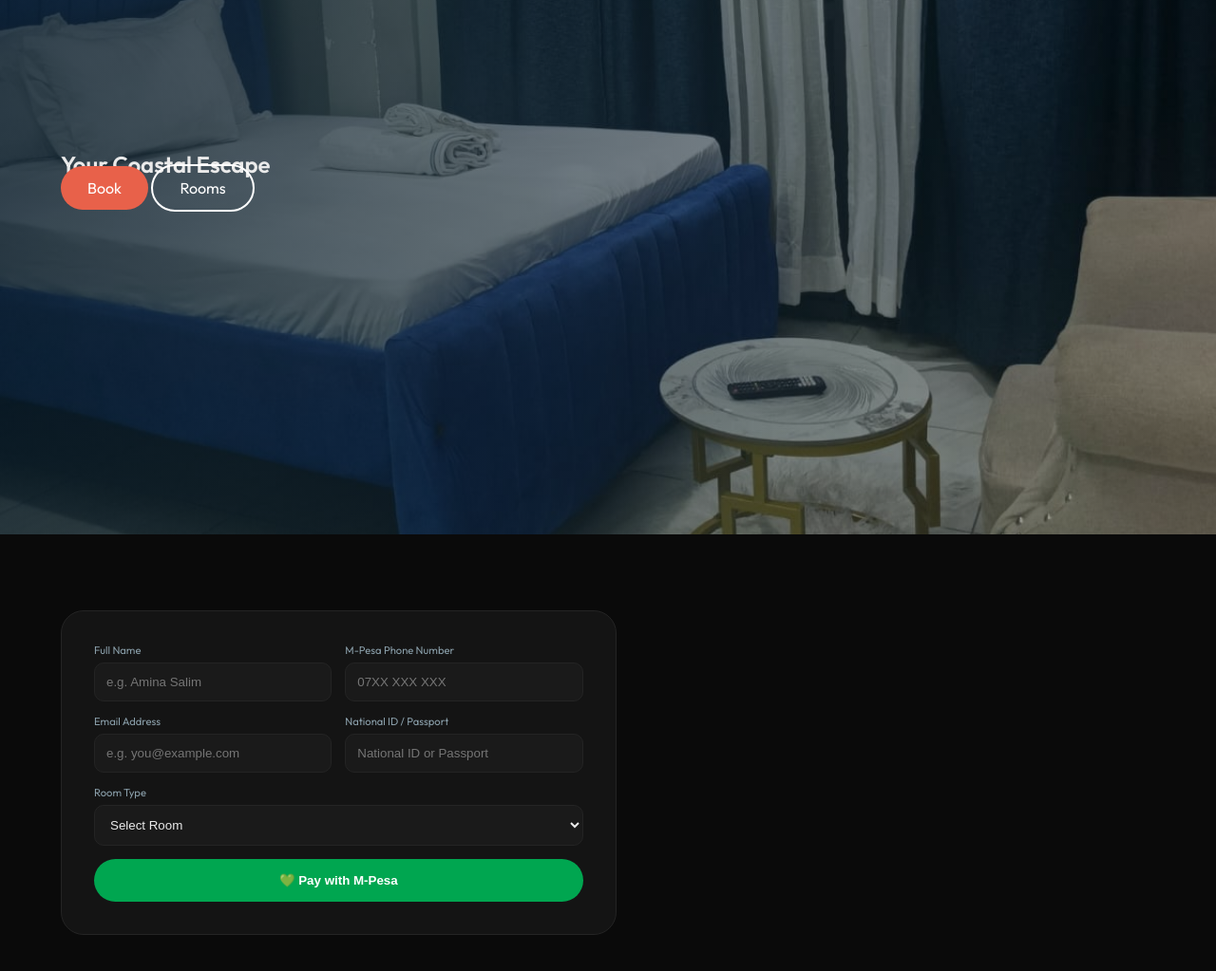
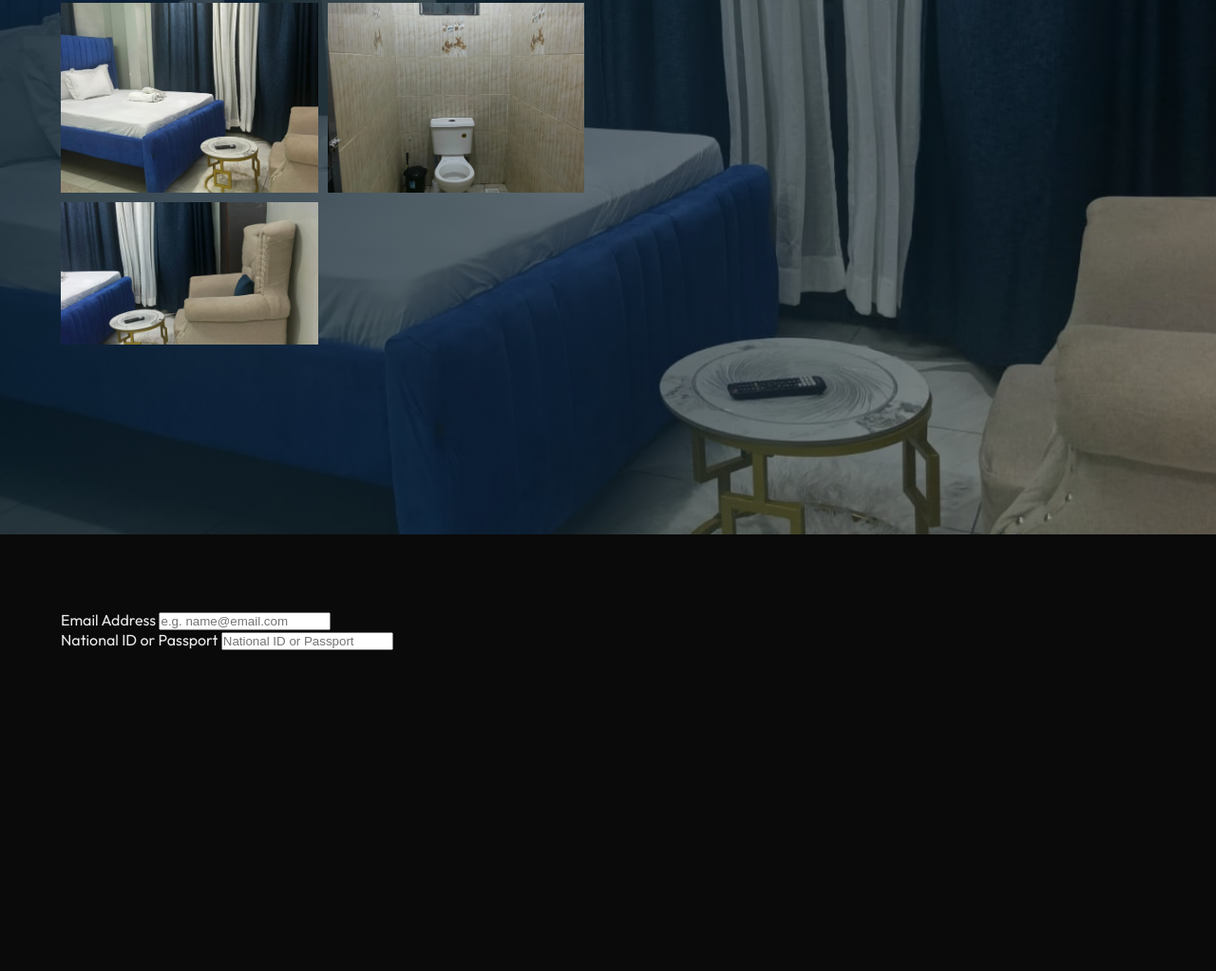
Before and after one commit to Moterakeg/airbnb-mombasa, a website: page index.html in a window 1280 px wide. Shown: the part 237-1260 px from the top of the page at 95% size. After the commit the page ends 1002 px from the top, so only its background shows below. Drawn offline with nearby package versions, Linux system fonts and the light colour scheme; a web font is replaced by a local one.

Commit message:
Update index.html

```diff
--- a/index.html
+++ b/index.html
@@ -4,9 +4,7 @@
 <meta charset="UTF-8"/>
 <meta name="viewport" content="width=device-width, initial-scale=1.0"/>
 <title>Airbnb Mombasa — Coastal Living, Redefined</title>
-
 <link href="https://fonts.googleapis.com/css2?family=Playfair+Display:ital,wght@0,400;0,600;0,700;1,400&family=Outfit:wght@300;400;500;600&display=swap" rel="stylesheet"/>
-
 <style>
   :root{
     --ocean:#1A9ACC;--ocean-mid:#2AAFBE;--teal:#2AAFBE;--teal-light:rgba(42,175,190,0.15);
@@ -15,60 +13,24 @@
     --green:#00A650;--green-light:rgba(0,166,80,0.12);
     --red:#E05A5A;--red-light:rgba(224,90,90,0.1);
   }
-  *{margin:0;padding:0;box-sizing:border-box;}
-  html{scroll-behavior:smooth;}
+  *{margin:0;padding:0;box-sizing:border-box;}html{scroll-behavior:smooth;}
   body{font-family:'Outfit',sans-serif;background:#0A0A0A;color:var(--charcoal);}
-
   nav{position:fixed;top:0;left:0;right:0;z-index:100;display:flex;justify-content:space-between;align-items:center;padding:16px 5%;background:rgba(10,10,10,0.92);backdrop-filter:blur(14px);border-bottom:1px solid var(--border);}
   .logo{display:flex;align-items:center;gap:10px;}
   .logo-icon{width:36px;height:36px;background:linear-gradient(135deg,var(--ocean),var(--teal));border-radius:10px;display:flex;align-items:center;justify-content:center;font-size:1.1rem;}
   .logo-text{font-family:'Playfair Display',serif;font-size:1.2rem;font-weight:700;color:#EAEAEA;}
   .logo-text span{color:var(--coral);}
-
   .nav-links{display:flex;gap:24px;align-items:center;}
-  .nav-links a{text-decoration:none;color:#8A9FAA;font-size:0.88rem;font-weight:500;}
+  .nav-links a{text-decoration:none;color:#8A9FAA;font-size:0.88rem;font-weight:500;transition:color 0.2s;}
+  .nav-links a:hover{color:var(--ocean);}
   .nav-cta{background:var(--coral);color:#fff!important;padding:8px 20px;border-radius:50px;}
-
-  .hero{min-height:100vh;display:grid;grid-template-columns:1fr 1fr;align-items:center;padding:100px 5% 60px;gap:50px;background-image:url('room1.jpeg');background-size:cover;background-position:center;position:relative;}
-  .hero::before{content:'';position:absolute;inset:0;background:linear-gradient(100deg,rgba(5,25,40,0.82),rgba(5,25,40,0.3));}
+  .hero{min-height:100vh;display:grid;grid-template-columns:1fr 1fr;align-items:center;padding:100px 5% 60px;gap:50px;background-image:url('room1.jpeg');background-size:cover;background-position:center;position:relative;overflow:hidden;}
+  .hero::before{content:'';position:absolute;inset:0;background:linear-gradient(100deg,rgba(5,25,40,0.82) 0%,rgba(5,25,40,0.60) 55%,rgba(5,25,40,0.30) 100%);z-index:0;}
   .hero>*{position:relative;z-index:1;}
-
-  .btn-p{background:var(--coral);color:#fff;padding:13px 28px;border-radius:50px;text-decoration:none;}
-  .btn-o{border:2px solid #fff;color:#fff;padding:13px 28px;border-radius:50px;text-decoration:none;}
+  .hero-photos{display:grid;grid-template-columns:1fr 1fr;grid-template-rows:200px 150px;gap:10px;}
+  .hp img{width:100%;height:100%;object-fit:cover;}
 
   section{padding:80px 5%;}
-
-  .book-wrap{display:grid;grid-template-columns:1.1fr 1fr;gap:36px;}
-
-  .bform{background:var(--card);padding:34px;border-radius:24px;border:1px solid var(--border);}
-
-  .fg2{display:grid;grid-template-columns:1fr 1fr;gap:14px;}
-
-  .fg{display:flex;flex-direction:column;gap:6px;}
-
-  .fg.full{grid-column:1/3;}
-
-  .fg label{font-size:0.7rem;color:var(--muted);}
-
-  .fg input,.fg select{
-    border:1px solid var(--border);
-    padding:12px;
-    border-radius:10px;
-    background:#1A1A1A;
-    color:var(--charcoal);
-  }
-
-  .fsub{
-    width:100%;
-    margin-top:14px;
-    background:var(--green);
-    border:none;
-    padding:15px;
-    border-radius:50px;
-    color:#fff;
-    font-weight:600;
-    cursor:pointer;
-  }
 </style>
 </head>
 
@@ -82,95 +44,27 @@
   </div>
 </nav>
 
-<!-- HERO (unchanged) -->
+<!-- HERO (images kept) -->
 <section class="hero">
-  <div>
-    <h1>Your Coastal Escape</h1>
-    <a href="#book" class="btn-p">Book</a>
-    <a href="#rooms" class="btn-o">Rooms</a>
+  <div class="hero-photos">
+    <div class="hp"><img src="room1.jpeg"/></div>
+    <div class="hp"><img src="room2.jpeg"/></div>
+    <div class="hp"><img src="room3.jpeg"/></div>
   </div>
 </section>
 
-<!-- BOOKING -->
-<section id="book" class="book-bg">
-  <div class="book-wrap">
+<!-- BOOKING FORM FIXED -->
+<section id="book">
+  <div class="fg">
+    <label>Email Address</label>
+    <input id="fe" type="email" placeholder="e.g. name@email.com"/>
+  </div>
 
-    <div class="bform">
-      <div class="fg2">
-
-        <div class="fg">
-          <label>Full Name</label>
-          <input id="fn" type="text" placeholder="e.g. Amina Salim"/>
-        </div>
-
-        <div class="fg">
-          <label>M-Pesa Phone Number</label>
-          <input id="fp" type="tel" placeholder="07XX XXX XXX"/>
-        </div>
-
-        <!-- ✅ FIXED EMAIL FIELD -->
-        <div class="fg">
-          <label>Email Address</label>
-          <input id="fe" type="email" placeholder="e.g. you@example.com"/>
-        </div>
-
-        <!-- ✅ FIXED ID FIELD -->
-        <div class="fg">
-          <label>National ID / Passport</label>
-          <input id="fi" type="text" inputmode="numeric" pattern="[0-9]*" placeholder="National ID or Passport"/>
-        </div>
-
-        <div class="fg full">
-          <label>Room Type</label>
-          <select id="fr">
-            <option value="">Select Room</option>
-            <option value="Studio Apartment|2500">Studio - 2500</option>
-            <option value="1 Bedroom Apartment|3500">1 Bedroom - 3500</option>
-            <option value="2 Bedroom Suite|5500">2 Bedroom - 5500</option>
-          </select>
-        </div>
-
-      </div>
-
-      <button class="fsub" id="bookBtn" onclick="doBooking()">
-        💚 Pay with M-Pesa
-      </button>
-    </div>
-
+  <div class="fg">
+    <label>National ID or Passport</label>
+    <input id="fi" type="text" inputmode="numeric" pattern="[0-9]*" placeholder="National ID or Passport"/>
   </div>
 </section>
 
-<!-- YOUR ORIGINAL JS IS LEFT UNCHANGED -->
-<script>
-const BACKEND = 'https://mpesa-backend-rakq.onrender.com';
-
-async function doBooking(){
-  const name = document.getElementById('fn').value;
-  const phone = document.getElementById('fp').value;
-  const email = document.getElementById('fe').value;
-  const idNo = document.getElementById('fi').value;
-  const room = document.getElementById('fr').value;
-
-  if(!name || !phone || !email || !idNo || !room){
-    alert("Fill all fields");
-    return;
-  }
-
-  alert("Sending M-Pesa prompt...");
-
-  const [rn, rate] = room.split('|');
-  const total = parseInt(rate);
-
-  const res = await fetch(`${BACKEND}/stkpush`,{
-    method:'POST',
-    headers:{'Content-Type':'application/json'},
-    body:JSON.stringify({ phone, amount: total, reference:"TEST" })
-  });
-
-  const data = await res.json();
-  console.log(data);
-}
-</script>
-
 </body>
 </html>
```
